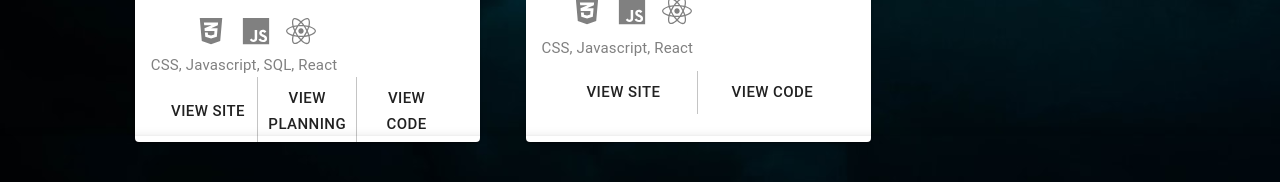
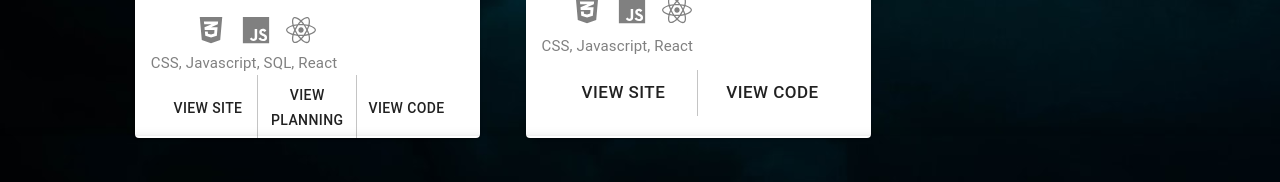
Before and after one commit to listenToRipley/nataliekendrick, a React (Create React App) app: page /projects in a window 1280 px wide. Shown: the part 544-726 px from the top of the page. Built offline with nearby package versions, Linux system fonts and the light colour scheme.

Commit message:
removed css sheets from projects

```diff
--- a/src/Components/ProjPantryPals.js
+++ b/src/Components/ProjPantryPals.js
@@ -14,8 +14,6 @@ import Button from '@material-ui/core/Button';
 import ToolTip from '@material-ui/core/Tooltip';
 import { Link } from 'react-router-dom';
 import pantryPals from './projectImgs/pantryPals.png';
-import background from './projectImgs/backdrop.jpeg';
-import './Components.css'
 
 const useStyles = makeStyles({
   body:{
@@ -59,6 +57,9 @@ const useStyles = makeStyles({
     color: 'grey',
     marginTop: '-.5em',
     marginBottom: ' -.5em'
+  },
+  viewButtons: {
+    fontSize: '14px'
   },
   button: {
     marginBottom: '15px'
@@ -107,19 +108,26 @@ return (
     component="div"
     className={classes.button}>
     <ToolTip title='see-site'>
-    <Button className="viewButton" onClick={() => window.open('https://pantrypals.herokuapp.com/')}>
+    <Button
+    className={classes.viewButtons}
+    onClick={() => window.open('https://pantrypals.herokuapp.com/')}>
     View Site
     </Button>
     </ToolTip>
 
     <ToolTip title='see-planning'>
-    <Button className="viewButton" align='center' component={Link} to={'/pantryPalsPlanning'} >
+    <Button
+    className={classes.viewButtons}
+    align='center' component={Link}
+    to={'/pantryPalsPlanning'} >
     View Planning
     </Button>
     </ToolTip>
 
     <ToolTip title='see-code'>
-    <Button className="viewButton" onClick={()=> window.open('https://github.com/listenToRipley/capstone')}>
+    <Button
+    className={classes.viewButtons}
+    onClick={()=> window.open('https://github.com/listenToRipley/capstone')}>
     View Code
     </Button>
     </ToolTip>
--- a/src/Components/Projects.js
+++ b/src/Components/Projects.js
@@ -28,9 +28,6 @@ import pigLatin from './projectImgs/pigLatin.png';
 import dodgeball from './projectImgs/dodgeball.png';
 import addressBook from './projectImgs/addressBook.png';
 import smallBusiness from './projectImgs/smallBusiness.png';
-import background from './projectImgs/backdrop.jpeg';
-
-import './Components.css';
 
 const useStyles = makeStyles({
   project:{
@@ -97,6 +94,9 @@ const useStyles = makeStyles({
   button: {
     marginTop: '15px',
     justifyContent: 'center'
+  },
+  viewButtons: {
+    fontSize: '17px'
   },
   additions: {
     margin: '5%',
@@ -276,14 +276,16 @@ const Projects = () => {
       className={classes.button}>
       <ToolTip title='see site'>
         <Button
-        className="viewButton"
+        className={classes.viewButtons}
         onClick={() => window.open(proj.site)}>
         View Site
         </Button>
         </ToolTip>
 
         <ToolTip title='see code'>
-        <Button className="viewButton" onClick={()=> window.open(proj.code)}>
+        <Button
+        className={classes.viewButtons}
+        onClick={()=> window.open(proj.code)}>
         View Code
         </Button>
         </ToolTip>
```
